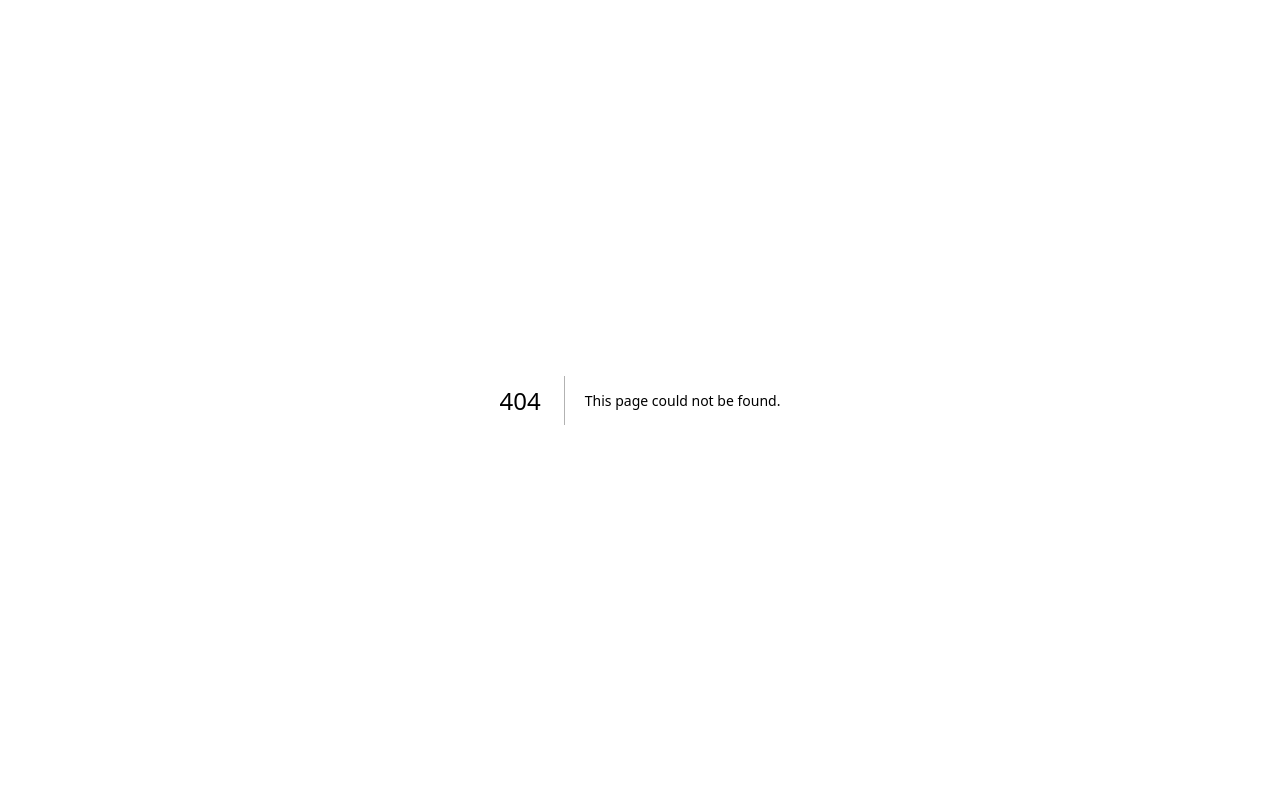
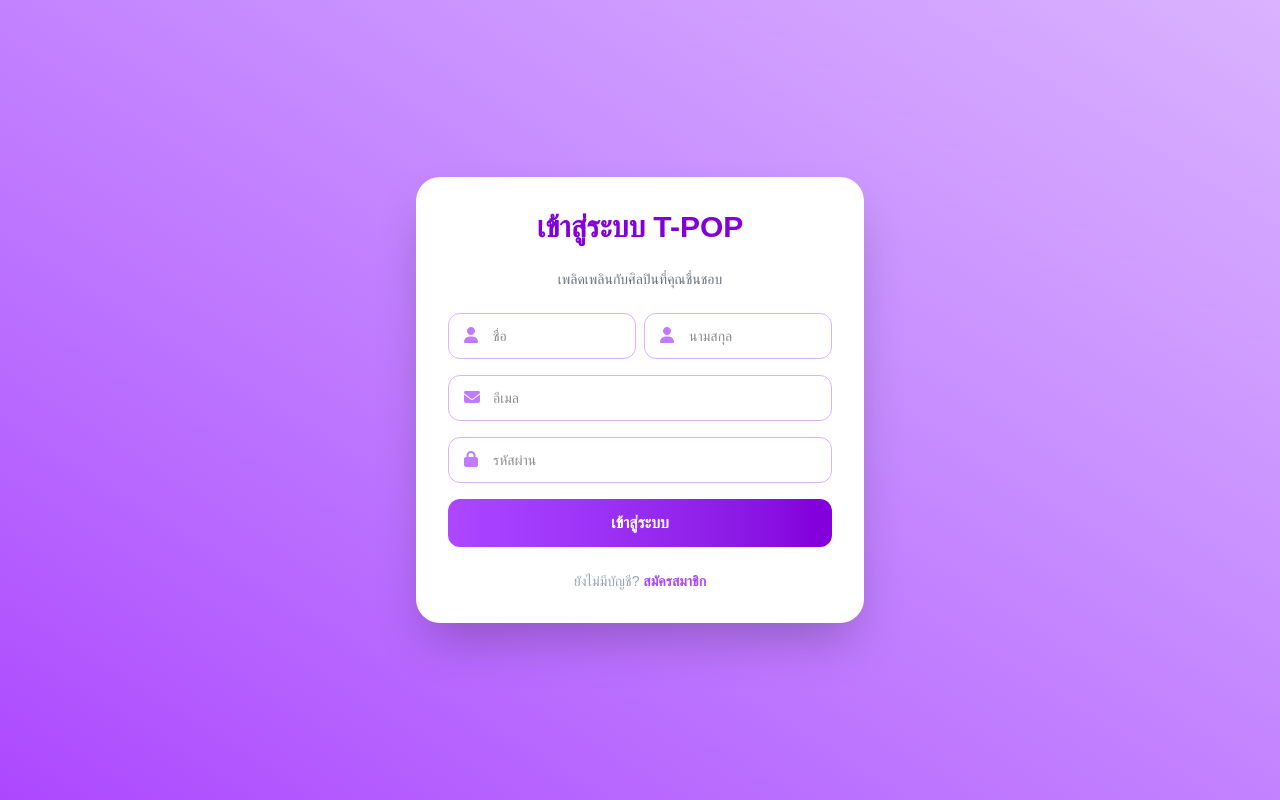
Before and after one commit to Nalinnipharuamsuk/tpop--web, a Next.js app: page /register in a window 1280 px wide. Before the commit this address had no page. Built offline with nearby package versions, Linux system fonts and the light colour scheme.

Commit message:
register

```diff
--- /dev/null
+++ b/src/app/register/page.jsx
@@ -0,0 +1,121 @@
+"use client";
+
+import { useState } from "react";
+import { useRouter } from "next/navigation"; // ✅ เพิ่ม
+import "@fortawesome/fontawesome-free/css/all.min.css";
+
+export default function LoginPage() {
+  const router = useRouter(); // ✅ ใช้งาน router
+
+  const [firstName, setFirstName] = useState("");
+  const [lastName, setLastName] = useState("");
+  const [email, setEmail] = useState("");
+  const [password, setPassword] = useState("");
+  const [error, setError] = useState("");
+
+  const handleSubmit = (e) => {
+    e.preventDefault();
+    if (!firstName || !lastName || !email || !password) {
+      setError("กรุณากรอกข้อมูลให้ครบ");
+      return;
+    }
+
+    setError("");
+    router.push("/");
+  };
+
+  const inputStyle =
+    "w-full border border-purple-300 rounded-xl py-3 pl-11 pr-4 text-sm focus:ring-2 focus:ring-purple-500 focus:outline-transparent";
+
+  const iconStyle = "absolute left-4 top-1/2 -translate-y-1/2 text-purple-400";
+
+  return (
+    <div className="min-h-screen bg-gradient-to-tr from-purple-500 to-purple-300 flex items-center justify-center px-4">
+      <div className="bg-white bg-opacity-90 rounded-3xl shadow-2xl max-w-md w-full p-8">
+        <h1 className="text-3xl font-bold text-purple-700 text-center mb-6">เข้าสู่ระบบ T-POP</h1>
+        <p className="text-center text-gray-500 mb-6 text-sm">
+          เพลิดเพลินกับศิลปินที่คุณชื่นชอบ
+        </p>
+
+        {error && (
+          <div className="bg-red-500 text-white text-center rounded-lg py-2 text-sm mb-4">
+            {error}
+          </div>
+        )}
+
+        <form onSubmit={handleSubmit} className="space-y-4">
+          <div className="flex gap-2">
+            <div className="relative w-1/2">
+              <input
+                type="text"
+                placeholder="ชื่อ"
+                value={firstName}
+                onChange={(e) => setFirstName(e.target.value)}
+                className={inputStyle}
+                required
+              />
+              <span className={iconStyle}>
+                <i className="fas fa-user"></i>
+              </span>
+            </div>
+            <div className="relative w-1/2">
+              <input
+                type="text"
+                placeholder="นามสกุล"
+                value={lastName}
+                onChange={(e) => setLastName(e.target.value)}
+                className={inputStyle}
+                required
+              />
+              <span className={iconStyle}>
+                <i className="fas fa-user"></i>
+              </span>
+            </div>
+          </div>
+
+          <div className="relative">
+            <input
+              type="email"
+              placeholder="อีเมล"
+              value={email}
+              onChange={(e) => setEmail(e.target.value)}
+              className={inputStyle}
+              required
+            />
+            <span className={iconStyle}>
+              <i className="fas fa-envelope"></i>
+            </span>
+          </div>
+
+          <div className="relative">
+            <input
+              type="password"
+              placeholder="รหัสผ่าน"
+              value={password}
+              onChange={(e) => setPassword(e.target.value)}
+              className={inputStyle}
+              required
+            />
+            <span className={iconStyle}>
+              <i className="fas fa-lock"></i>
+            </span>
+          </div>
+
+          <button
+            type="submit"
+            className="w-full bg-gradient-to-r from-purple-500 to-purple-700 text-white rounded-xl py-3 font-semibold hover:from-purple-700 hover:to-purple-500 transition"
+          >
+            เข้าสู่ระบบ
+          </button>
+        </form>
+
+        <p className="mt-6 text-center text-sm text-gray-400">
+          ยังไม่มีบัญชี?{" "}
+          <a href="/register" className="text-purple-500 font-semibold hover:underline">
+            สมัครสมาชิก
+          </a>
+        </p>
+      </div>
+    </div>
+  );
+}
```
